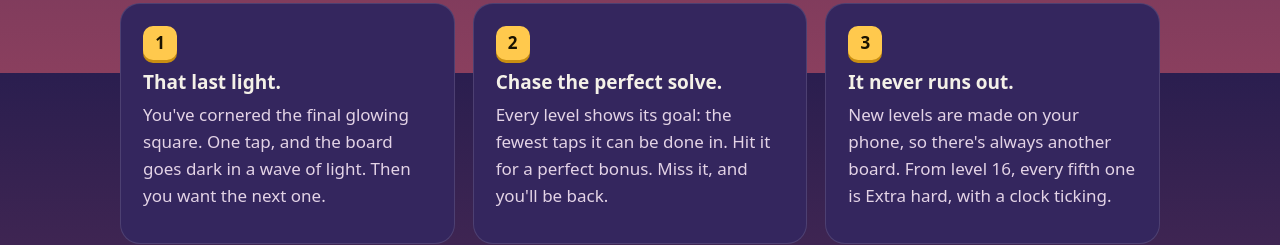
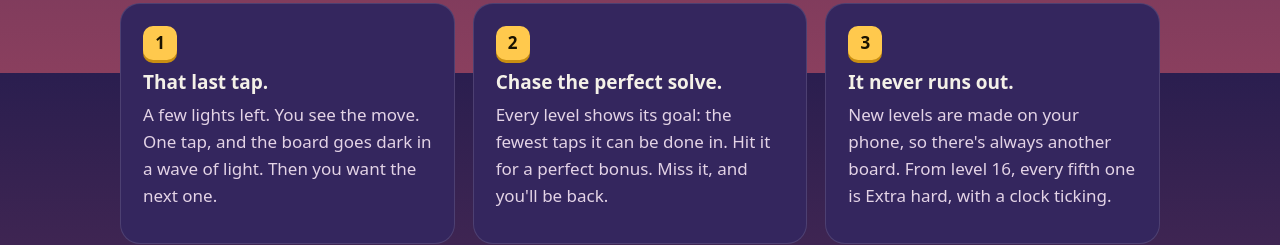
Before and after one commit to nimbelogames/nimbelogames.github.io, a plain HTML site: page switchlight/index.html in a window 1280 px wide. Shown: the part 727-972 px from the top of the page. Drawn offline with Linux system fonts and the light colour scheme.

Commit message:
Switchlight: 'That last tap.' point (toren-hq d257ed8)
Co-Authored-By: Claude Opus 5.5 <noreply@anthropic.com>

```diff
--- a/switchlight/index.html
+++ b/switchlight/index.html
@@ -40,7 +40,7 @@
   <section aria-labelledby="why"><div class="wrap">
     <h2 id="why">Why it hooks you</h2>
     <div class="points">
-      <div class="point"><div><span class="num">1</span><h3>That last light.</h3><p style="color:var(--text2)">You've cornered the final glowing square. One tap, and the board goes dark in a wave of light. Then you want the next one.</p></div>
+      <div class="point"><div><span class="num">1</span><h3>That last tap.</h3><p style="color:var(--text2)">A few lights left. You see the move. One tap, and the board goes dark in a wave of light. Then you want the next one.</p></div>
         <div class="shot pending" role="img" aria-label="Level solved screen">Real screenshot<br>(frame 2: level solved)</div></div>
       <div class="point"><div><span class="num">2</span><h3>Chase the perfect solve.</h3><p style="color:var(--text2)">Every level shows its goal: the fewest taps it can be done in. Hit it for a perfect bonus. Miss it, and you'll be back.</p></div>
         <div class="shot pending" role="img" aria-label="Hint shown on the board">Real screenshot<br>(frame 3: hint)</div></div>
```
